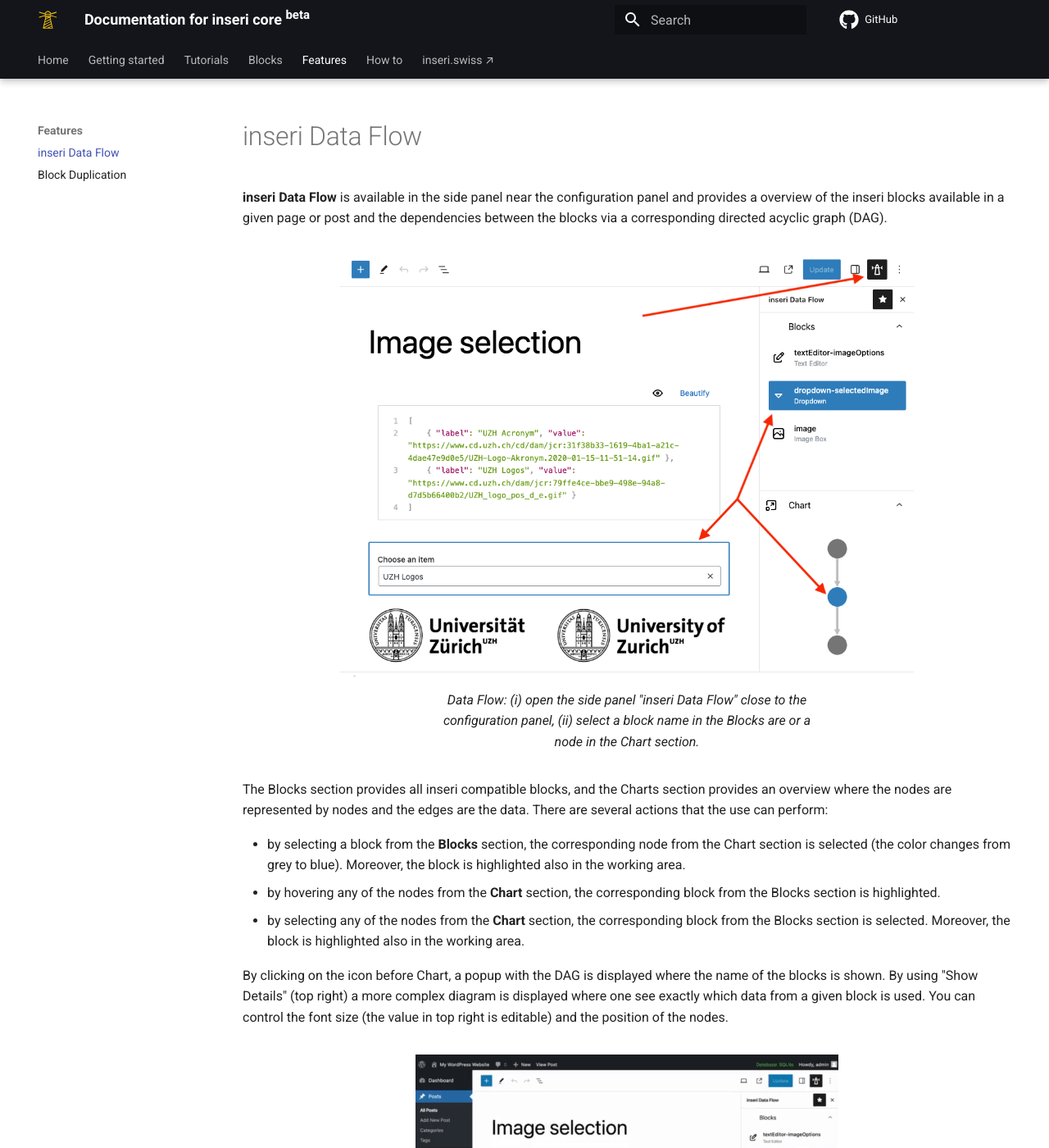
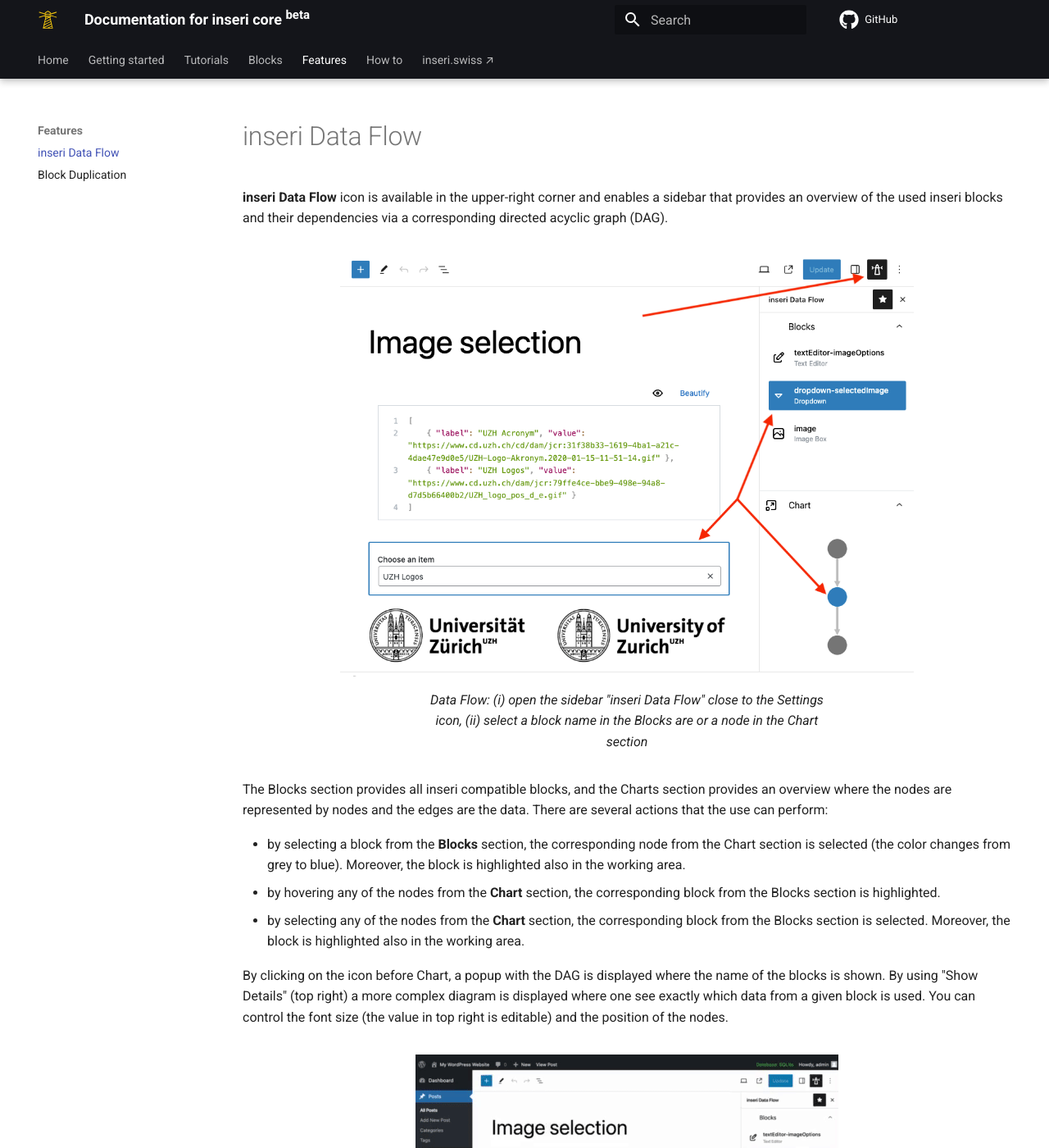
Before and after one commit to inseri-swiss/inseri-core-wp, an MkDocs documentation site: the page built from docs/features/DataFlow.md, in a window 1280 px wide and 1400 px high. Shown: the whole window at 82% size. Built offline with MkDocs 1.6.1 and Material for MkDocs 9.7.7, drawn with Linux system fonts in a browser that asks for light colours; comment, search, counter and statistics services are not loaded.

Commit message:
docs: fix terminology

```diff
--- a/docs/features/DataFlow.md
+++ b/docs/features/DataFlow.md
@@ -1,10 +1,10 @@
 # inseri Data Flow
 
-**inseri Data Flow** is available in the side panel near the configuration panel and provides a overview of the inseri blocks available in a given page or post and the dependencies between the blocks via a corresponding directed acyclic graph (DAG).
+**inseri Data Flow** icon is available in the upper-right corner and enables a sidebar that provides an overview of the used inseri blocks and their dependencies via a corresponding directed acyclic graph (DAG).
 
 <figure markdown>
 ![Data Flow](../assets/data_flow.png){width="700"}
-  <figcaption> Data Flow: (i) open the side panel "inseri Data Flow" close to the configuration panel, (ii) select a block name in the Blocks are or a node in the Chart section. </figcaption>
+  <figcaption> Data Flow: (i) open the sidebar "inseri Data Flow" close to the Settings icon, (ii) select a block name in the Blocks are or a node in the Chart section </figcaption>
 </figure>
 
 The Blocks section provides all inseri compatible blocks, and the Charts section provides an overview where the nodes are represented by nodes and the edges are the data. There are several actions that the use can perform:
```
Also changed, not shown: docs/tutorials/data-mapping-with-python.md (+1 -1 lines), docs/tutorials/hello-world.md (+3 -3 lines).
